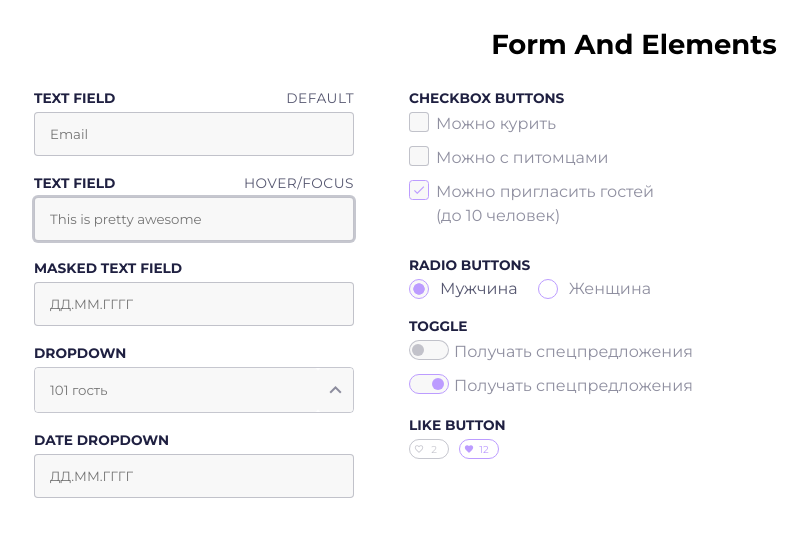
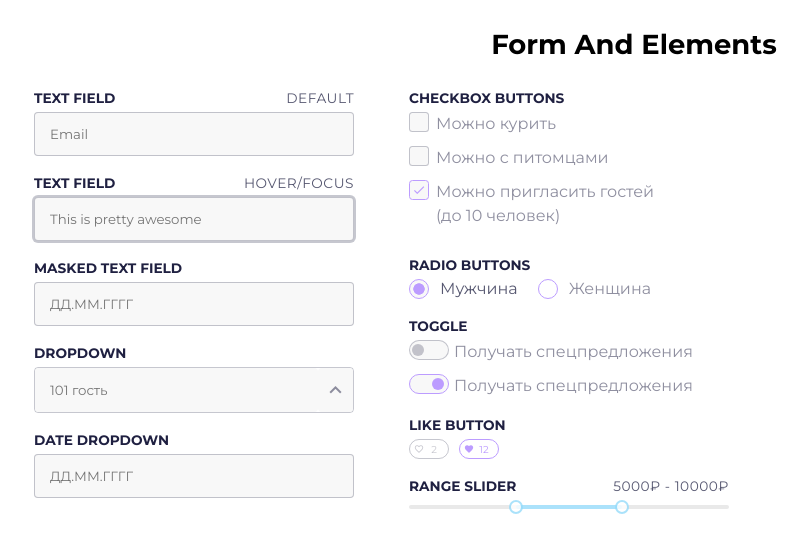
Before and after one commit to NaN-Simon/hotel-toxin-react, a React (Create React App) app: page /#/formandelements in a window 1280 px wide. Shown: the top 552 px of the page, without its empty margins (6-813 px from the left). Built offline with nearby package versions, Linux system fonts and the light colour scheme.

Commit message:
feat: add rangeSlider plugin; add rangeSlider component

```diff
--- a/package.json
+++ b/package.json
@@ -29,6 +29,7 @@
     "eslint-plugin-react": "^7.32.2",
     "material-design-icons-iconfont": "^6.7.0",
     "material-icons": "^1.13.1",
+    "rc-slider": "^10.1.1",
     "react": "^18.2.0",
     "react-datepicker": "^4.10.0",
     "react-dom": "^18.2.0",
--- a/src/components/RadioButton/RadioButton.module.scss
+++ b/src/components/RadioButton/RadioButton.module.scss
@@ -25,8 +25,8 @@
     display: inline-flex;
     align-items: center;
     line-height: 14px;
+    cursor: pointer;
     user-select: none;
-    cursor: pointer;
   }
 
   & + label::before {
--- /dev/null
+++ b/src/components/RangeSlider/RangeSlider.module.scss
@@ -0,0 +1,20 @@
+@import '../../styles/base.scss';
+@import '../../styles/mixins.scss';
+
+.range-slider{
+  position: relative;
+
+  &__scoreboard{
+    position: absolute;
+    top: -21px;
+    right: 0;
+    color: $textColor_75;
+    font-weight: 400;
+    font-size: 0.8572rem;
+    font-family: montserrat, arial, sans-serif;
+    font-style: normal;
+    line-height: 15px;
+    letter-spacing: 0.5px;
+    text-transform: uppercase;
+  }
+}
--- /dev/null
+++ b/src/components/RangeSlider/RangeSlider.tsx
@@ -0,0 +1,52 @@
+import React, { useState } from 'react';
+import Slider from 'rc-slider';
+import 'rc-slider/assets/index.css';
+import styles from './RangeSlider.module.scss';
+
+interface IRangeSlider {
+  min: number;
+  max: number;
+  count?: number;
+  step?: number;
+  startValue: number | number[];
+  range?: boolean;
+  vertical?: boolean;
+}
+const RangeSlider = ({
+  min,
+  max,
+  count,
+  step,
+  startValue,
+  range,
+  vertical,
+}: IRangeSlider) => {
+  const [value, setValue] = useState(startValue);
+  const [inputValue, setInputValue] = useState(value);
+  return (
+    <div className={styles['range-slider']}>
+      <div className={styles['range-slider__scoreboard']}>
+        {Array.isArray(inputValue)
+          ? inputValue.join('₽ - ') + '₽'
+          : inputValue + '₽'}
+      </div>
+
+      <Slider
+        min={min}
+        max={max}
+        value={value}
+        step={step || 1}
+        count={count || 0}
+        allowCross={false}
+        range={range || false}
+        vertical={vertical || false}
+        onChange={(nextValues) => {
+          setValue(nextValues as number[]);
+          setInputValue(nextValues as number[]);
+        }}
+      />
+    </div>
+  );
+};
+
+export default RangeSlider;
--- a/src/components/ToggleButton/ToggleButton.module.scss
+++ b/src/components/ToggleButton/ToggleButton.module.scss
@@ -46,6 +46,7 @@
 
     &-title{
       color: $textColor_50;
+
       @include font-body
     }
   }
--- a/src/pages/FormAndElements/FormAndElements.tsx
+++ b/src/pages/FormAndElements/FormAndElements.tsx
@@ -1,4 +1,4 @@
-import React, {useState, useCallback} from 'react';
+import React from 'react';
 import CheckboxList from '../../components/CheckboxList/CheckboxList';
 import Dropdown from '../../components/Dropdown/Dropdown';
 import Heading from '../../components/Heading/Heading';
@@ -9,6 +9,7 @@ import DateDropdown from '../../components/DateDropdown/DateDropdown';
 import ToggleButtonList from '../../components/ToggleButtonList/ToggleButtonList';
 import styles from './FormAndElements.module.scss';
 import LikeButton from '../../components/LikeButton/LikeButton';
+import RangeSlider from '../../components/RangeSlider/RangeSlider';
 
 export default function FormAndElements() {
   return (
@@ -58,8 +59,18 @@ export default function FormAndElements() {
                 <Heading type="h3" title="Like button" />
                 <div className={styles['form-elements__like-button-container']}>
                   <LikeButton id={1} title={2} name='like'/>
-                  <LikeButton id={1} title={12} name='like' checked={true}/>
+                  <LikeButton id={2} title={12} name='like' checked={true}/>
                 </div>
+              </div>
+              <div className={styles['form-elements__large-wrapper']}>
+                <Heading type="h3" title="RANGE SLIDER" />
+                <RangeSlider
+                  min={0}
+                  max={15000}
+                  count={0}
+                  range={true}
+                  step={100}
+                  startValue={[5000, 10000]}/>
               </div>
             </div>
           </div>
```
Also changed, not shown: 1 other file (tests, documents, lock files or other folders).
